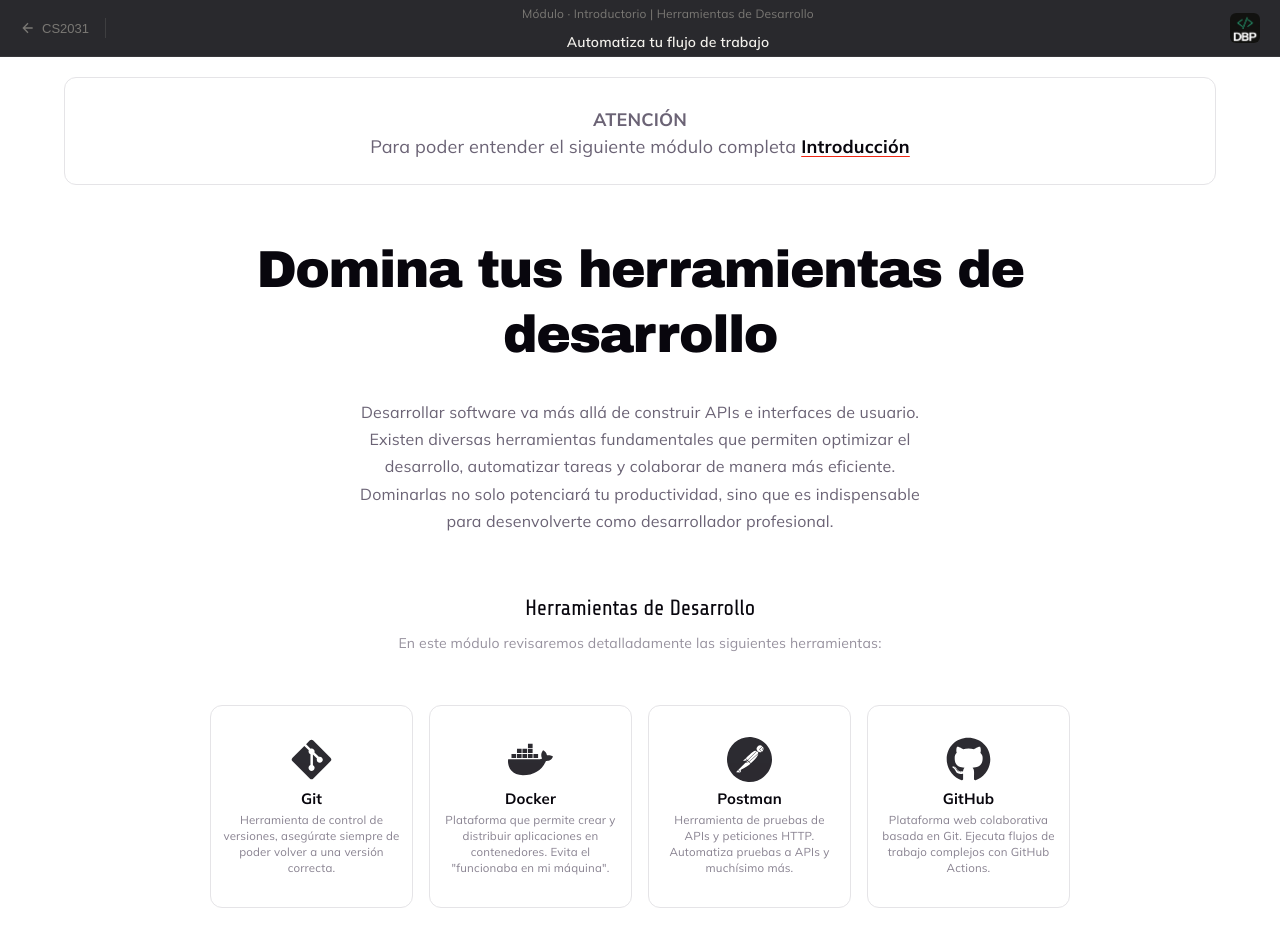
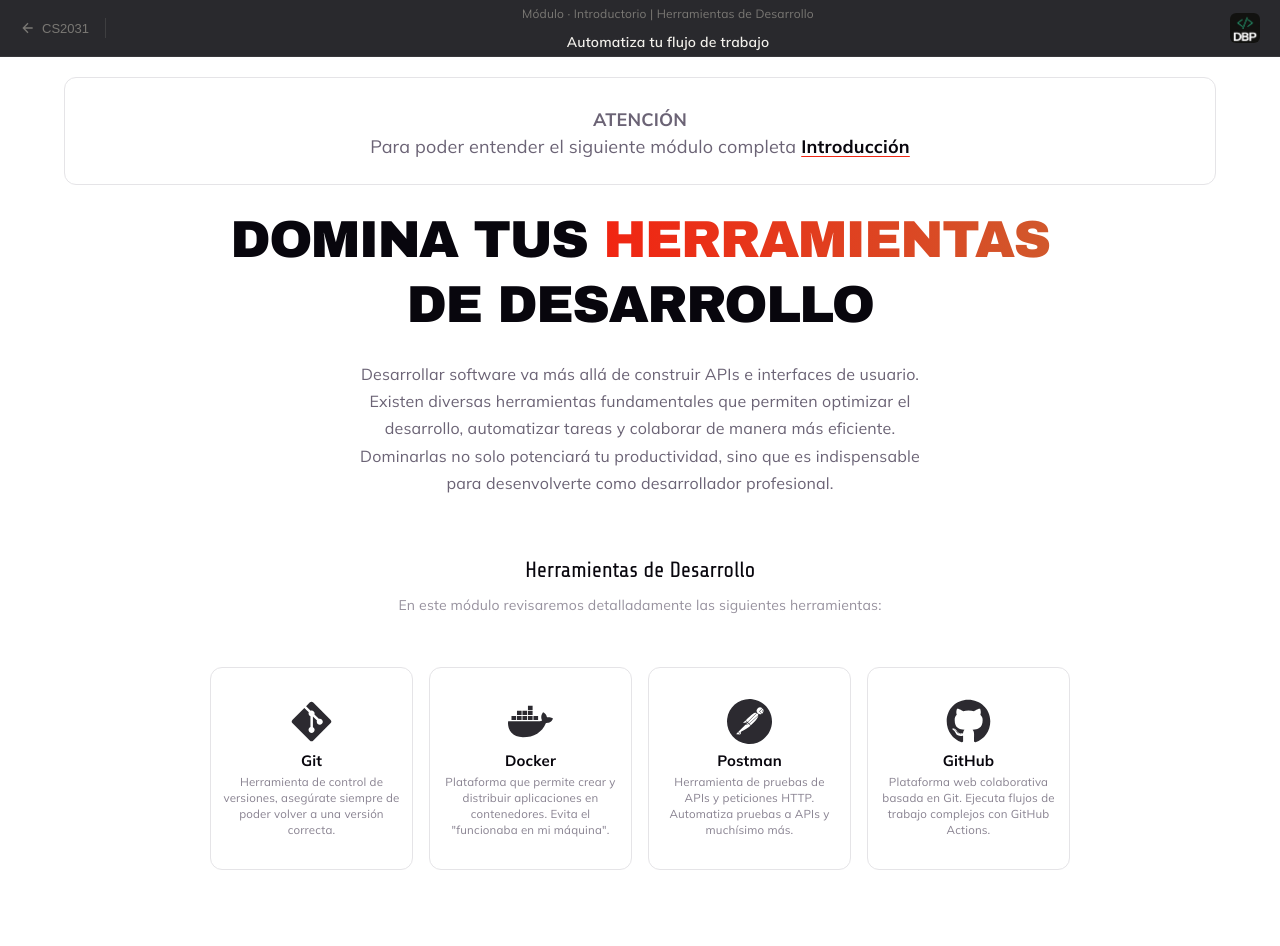
Before and after one commit to Lazheart/DBP-CS2031, a React (Vite) app: page /DBP-CS2031/tools in a window 1280 px wide. Shown: the top 946 px of the page. Built offline with nearby package versions, Linux system fonts and the light colour scheme; a web font is replaced by a local one.

Commit message:
feat: add tool-specific question datasets and update UI styling and color themes

```diff
--- a/src/data/introductionQuestions.ts
+++ b/src/data/introductionQuestions.ts
@@ -73,7 +73,7 @@
     {
         id: 'que-es-framework',
         title: 'Qué es un Framework',
-        color: '#B88A3D',
+        color: '#C94747',
         questions: [
             {
                 question: '¿Qué es un framework en el desarrollo de software?',
@@ -135,7 +135,7 @@
     {
         id: 'que-es-api',
         title: 'Qué es una API',
-        color: '#4A9C6D',
+        color: '#C94747',
         questions: [
             {
                 question: '¿Qué significa la sigla API?',
@@ -202,7 +202,7 @@
     {
         id: 'url-uri',
         title: 'URL & URI',
-        color: '#5B8DD9',
+        color: '#C94747',
         questions: [
             {
                 question: '¿Qué significa URI?',
@@ -269,7 +269,7 @@
     {
         id: 'protocolos-http',
         title: 'Protocolos y Métodos HTTP',
-        color: '#9C6BAF',
+        color: '#C94747',
         questions: [
             {
                 question: '¿Qué significa HTTP?',
--- a/src/index.css
+++ b/src/index.css
@@ -496,7 +496,7 @@
 }
 
 .hero-title-gradient {
-  background: linear-gradient(90deg, var(--accent) 0%, #08060d 100%);
+  background: linear-gradient(90deg, var(--accent) 0%, #d1582c 100%);
   -webkit-background-clip: text;
   -webkit-text-fill-color: transparent;
   background-clip: text;
@@ -1132,7 +1132,7 @@
   line-height: 1.25;
   letter-spacing: -1.5px;
   color: var(--text-h);
-  margin: 2 px 0 24px;
+  margin: 2px 0 24px;
 
   @media (max-width: 1024px) {
     font-size: 36px;
--- a/src/pages/tools/ToolsPage.tsx
+++ b/src/pages/tools/ToolsPage.tsx
@@ -20,7 +20,7 @@
                 {/* Contenedor del texto introductorio */}
                 <div className="tools-intro-container">
                     <h1 className="tools-intro-title">
-                        Domina tus herramientas de desarrollo
+                        DOMINA TUS <span className="hero-title-gradient">HERRAMIENTAS</span> DE DESARROLLO
                     </h1>
 
                     <p className="tools-intro-desc">
```
Also changed, not shown: src/data/toolsDockerQuestions.ts (added), src/data/toolsGitQuestions.ts (added), src/data/toolsGithubQuestions.ts (added), src/data/toolsPostmanQuestions.ts (added).
